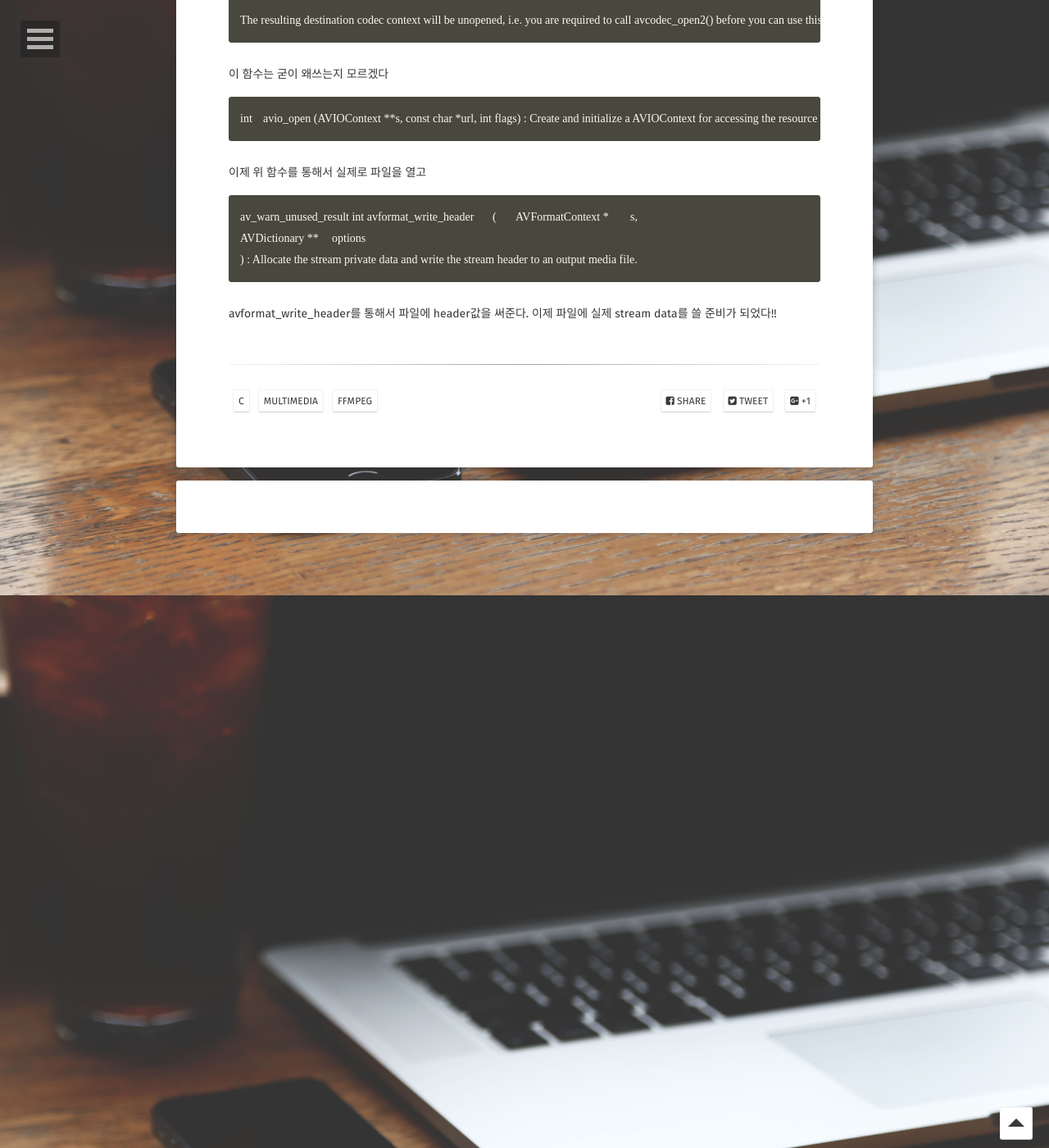
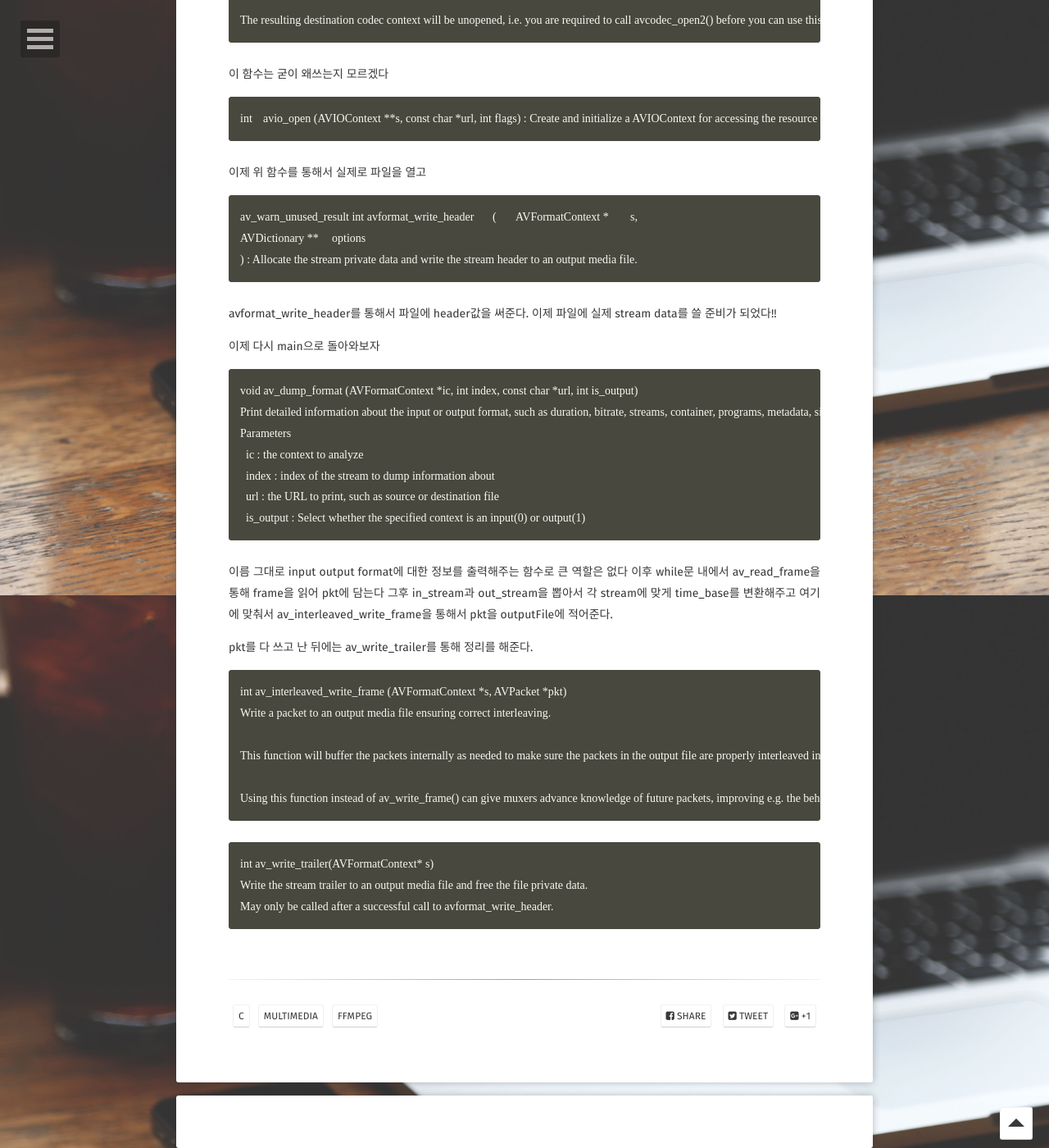
Before and after one commit to revol300/revol300.github.io, a Jekyll site: the page built from _posts/2020-04-30-ffmpeg_tutorial03.md, in a window 1280 px wide and 1400 px high, scrolled down 9174 px. Shown: the whole window at 82% size. Built offline with Jekyll 4.4.1, drawn with Linux system fonts in a browser that asks for light colours; nearby versions of some CDN libraries; some web fonts are replaced; comment, search, counter and statistics services are not loaded; some of the changed text lies outside the part shown.

Commit message:
tutorial 3 complete

````diff
--- a/_posts/2020-04-30-ffmpeg_tutorial03.md
+++ b/_posts/2020-04-30-ffmpeg_tutorial03.md
@@ -364,3 +364,35 @@ AVDictionary ** 	options
 ) : Allocate the stream private data and write the stream header to an output media file.
 ```
 avformat_write_header를 통해서 파일에 header값을 써준다. 이제 파일에 실제 stream data를 쓸 준비가 되었다!!
+
+이제 다시 main으로 돌아와보자
+
+```
+void av_dump_format (AVFormatContext *ic, int index, const char *url, int is_output)
+Print detailed information about the input or output format, such as duration, bitrate, streams, container, programs, metadata, side data, codec and time base.
+Parameters
+  ic : the context to analyze
+  index : index of the stream to dump information about
+  url : the URL to print, such as source or destination file
+  is_output : Select whether the specified context is an input(0) or output(1)
+```
+이름 그대로 input output format에 대한 정보를 출력해주는 함수로 큰 역할은 없다
+이후 while문 내에서
+av_read_frame을 통해 frame을 읽어 pkt에 담는다
+그후 in_stream과 out_stream을 뽑아서 각 stream에 맞게 time_base를  변환해주고 여기 에 맞춰서
+av_interleaved_write_frame을 통해서 pkt을 outputFile에 적어준다.
+
+pkt를 다 쓰고 난 뒤에는 av_write_trailer를 통해 정리를 해준다.
+```
+int av_interleaved_write_frame (AVFormatContext *s, AVPacket *pkt)
+Write a packet to an output media file ensuring correct interleaving.
+
+This function will buffer the packets internally as needed to make sure the packets in the output file are properly interleaved in the order of increasing dts. Callers doing their own interleaving should call av_write_frame() instead of this function.
+
+Using this function instead of av_write_frame() can give muxers advance knowledge of future packets, improving e.g. the behaviour of the mp4 muxer for VFR content in fragmenting mode.
+```
+```
+int av_write_trailer(AVFormatContext* s)
+Write the stream trailer to an output media file and free the file private data.
+May only be called after a successful call to avformat_write_header.
+```
````
